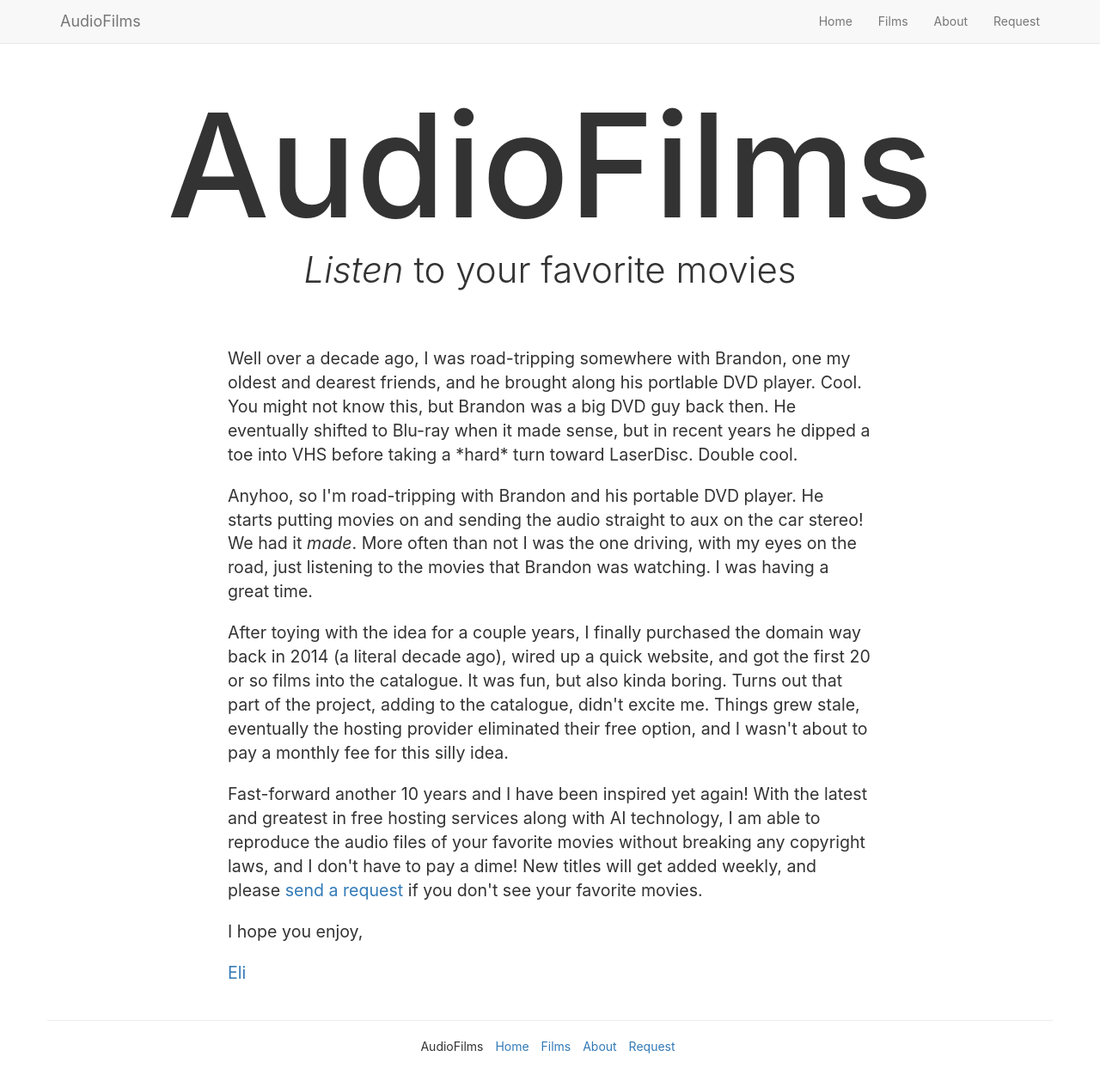
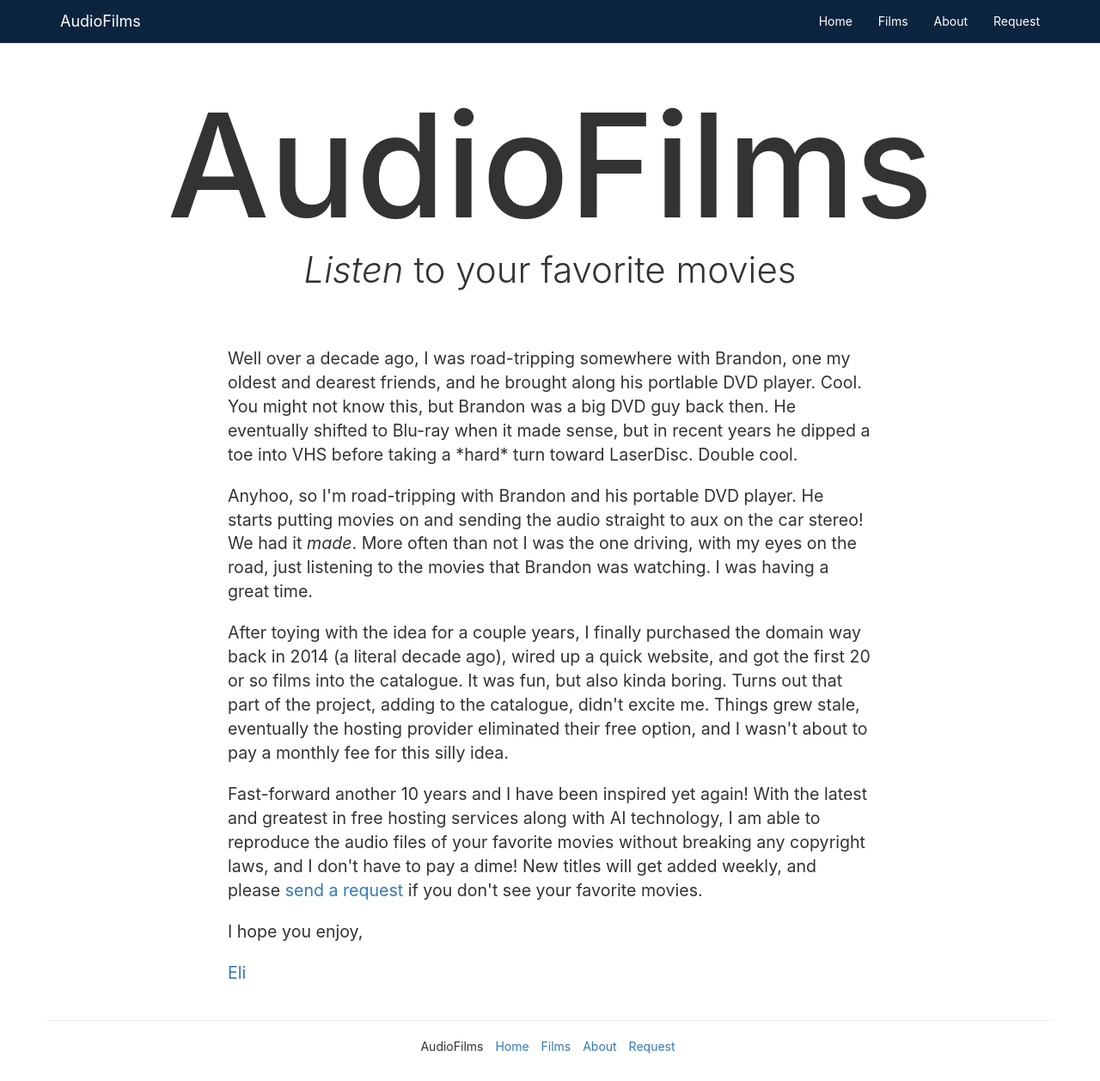
Before and after one commit to eliduke/audiofilms.net, a Jekyll site: the page built from about.html, in a window 1280 px wide and 1258 px high. Shown: the whole window at 86% size. Built offline with Jekyll 4.4.1, drawn with Linux system fonts in a browser that asks for light colours; nearby versions of some CDN libraries.

Commit message:
playing around with a dark nav bar

```diff
--- a/css/app.scss
+++ b/css/app.scss
@@ -12,6 +12,15 @@ img { margin-bottom: 20px }
 audio { width: 100% }
 footer { margin-bottom: 20px }
 table { .right { text-align: right } }
+
+.navbar-default {
+  background-color: #0D243F;
+
+  .navbar-brand { color: #fff }
+  .navbar-brand:hover { color: #fff; text-decoration: underline }
+  .navbar-nav>li>a { color: #fff }
+  .navbar-nav>li>a:hover { color: #fff; text-decoration: underline }
+}
 
 #header {
   margin: 20px 0;
```
